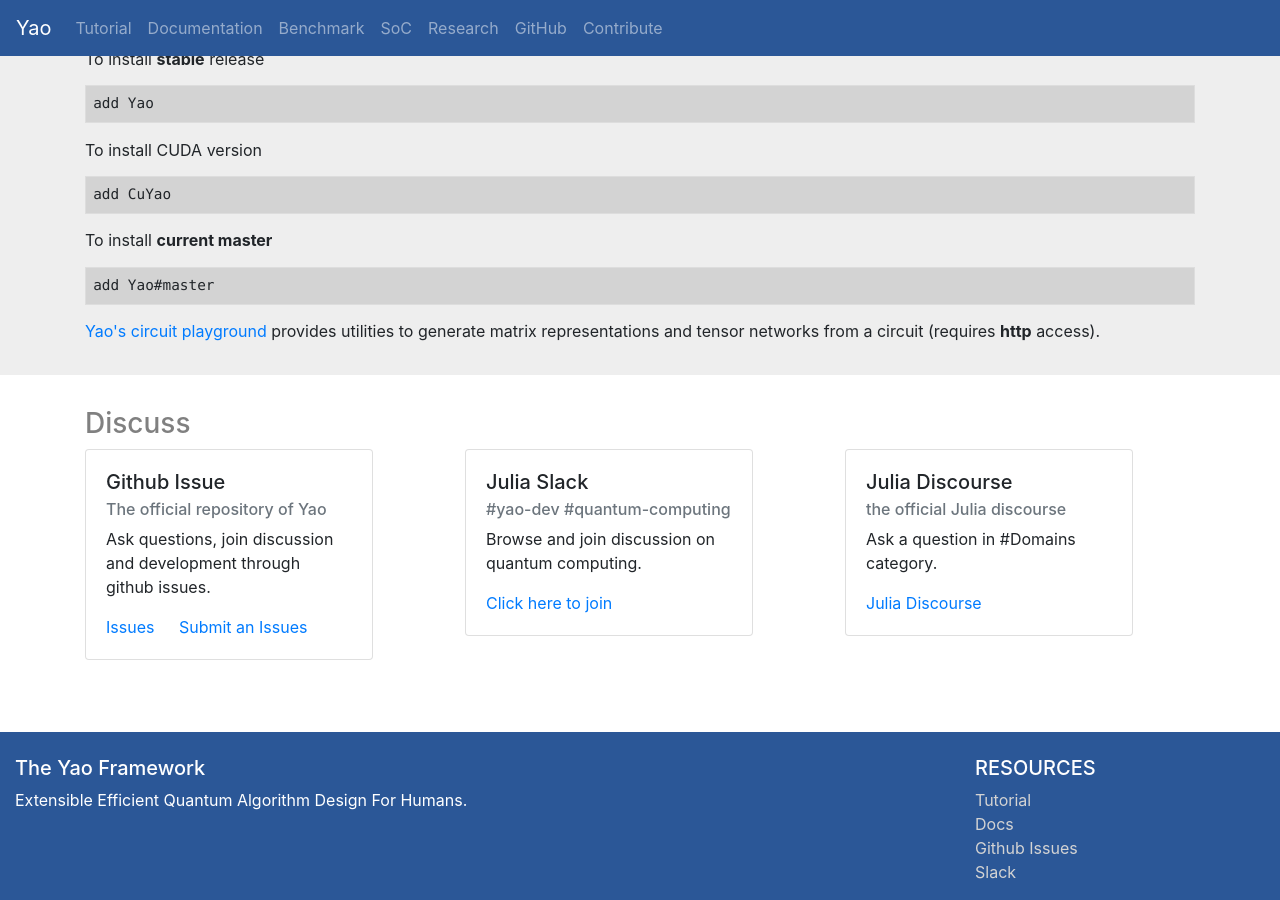
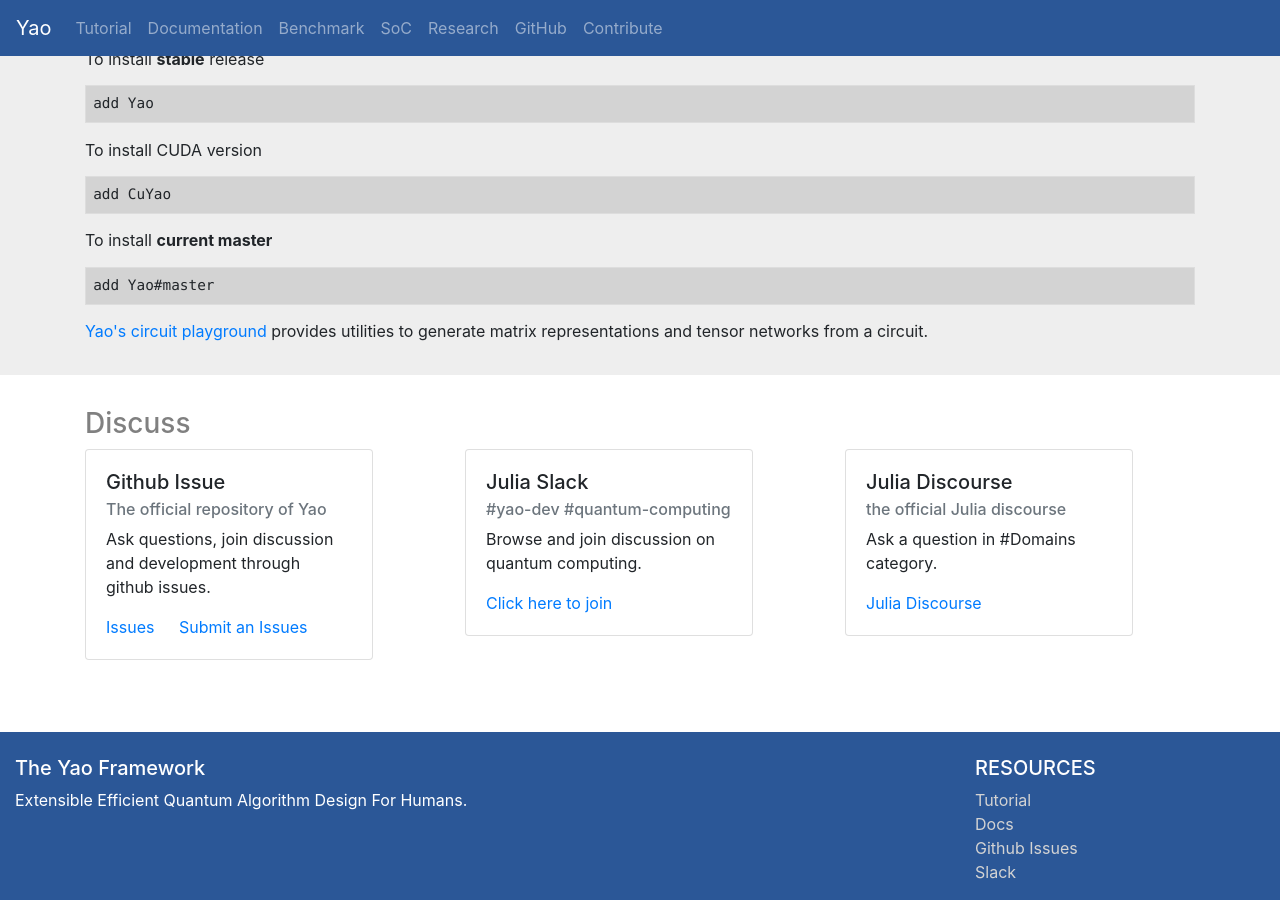
Before and after one commit to QuantumBFS/QuantumBFS.github.io, a Jekyll site: the page built from index.html, in a window 1280 px wide and 900 px high, scrolled down 812 px. Built offline with Jekyll 4.4.1, drawn with Linux system fonts in a browser that asks for light colours; nearby versions of some CDN libraries; comment, search, counter and statistics services are not loaded.

Commit message:
polish link

```diff
--- a/index.html
+++ b/index.html
@@ -98,7 +98,7 @@
                     add Yao#master
                 </pre>
 
-                <a href="/qbirplayground.html">Yao's circuit playground</a> provides utilities to generate matrix representations and tensor networks from a circuit (requires <strong>http</strong> access).
+                <a href="http://yaoquantum.org/qbirplayground.html">Yao's circuit playground</a> provides utilities to generate matrix representations and tensor networks from a circuit.
 
             </div>
         </div>
```
